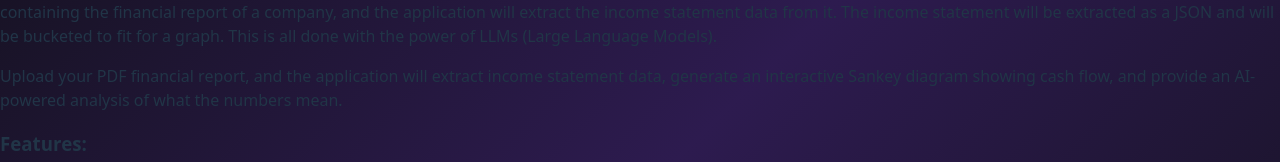
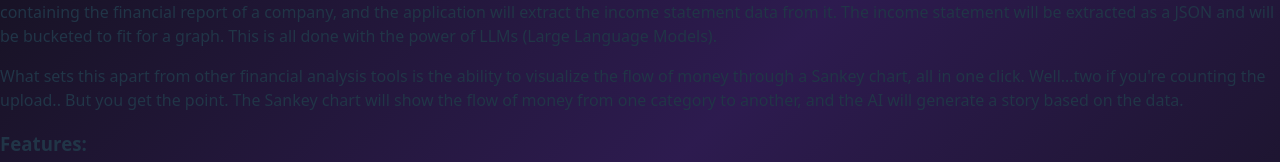
Before and after one commit to Ethan-pyjs/FSankeyLLMTL, a React (Vite) app in the folder Financial-Sankey-StoryTeller/: page / in a window 1280 px wide. Shown: the part 203-365 px from the top of the page. Built offline with nearby package versions, Linux system fonts and the light colour scheme; the HTML template or start-up script is replaced by a standard one.

Commit message:
i hate writing commit messages to myself

```diff
--- a/Financial-Sankey-StoryTeller/src/components/ProjectDescription.tsx
+++ b/Financial-Sankey-StoryTeller/src/components/ProjectDescription.tsx
@@ -8,14 +8,16 @@ export default function ProjectDescription() {
       <div className="prose prose-sm text-gray-300 mb-6">
         <p className="mb-3">
           This is my school project, it plans to be a financial analysis tool that will do two things: Create a Sankey Chart and tell a story.
-          This is done by uploading a PDF file containing the financial report of a company, and the application will extract the income statement data from it.
-          The income statement will be extracted as a JSON and will be bucketed to fit for a graph. This is all done with the power of LLMs (Large Language Models).
+          This is done by uploading a PDF file containing the financial report of a company,
+          and the application will extract the income statement data from it.
+          The income statement will be extracted as a JSON and will be bucketed to fit for a graph.
+          This is all done with the power of LLMs (Large Language Models).
         </p>
 
         <p className="mb-3">
-          Upload your PDF financial report, and the application will extract income statement data,
-          generate an interactive Sankey diagram showing cash flow, and provide an AI-powered analysis
-          of what the numbers mean.
+          What sets this apart from other financial analysis tools is the ability to visualize the flow of money through a Sankey chart, all in one click. Well...two if
+          you're counting the upload.. But you get the point. The Sankey chart will show the flow of money from one category to another,
+          and the AI will generate a story based on the data.
         </p>
 
         <h3 className="text-lg font-medium text-purple-200 mt-4 mb-2">Features:</h3>
```
